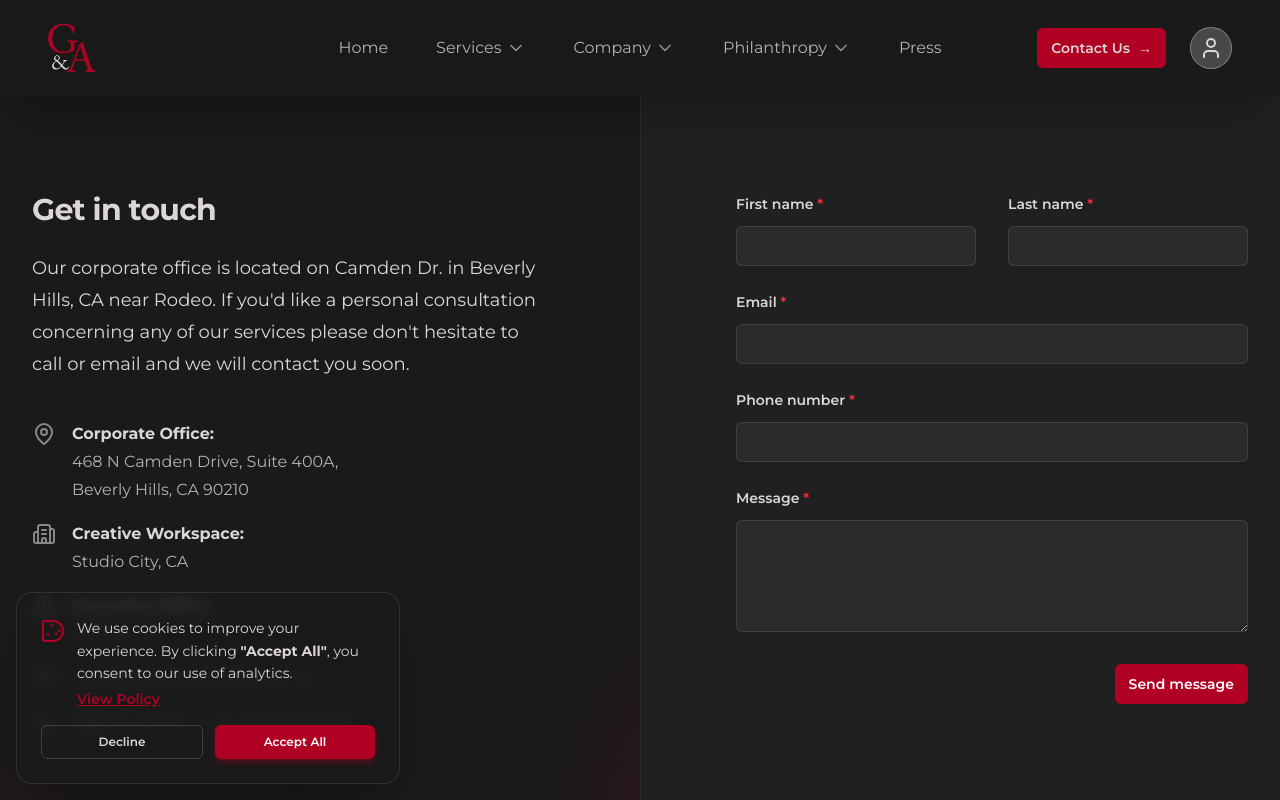
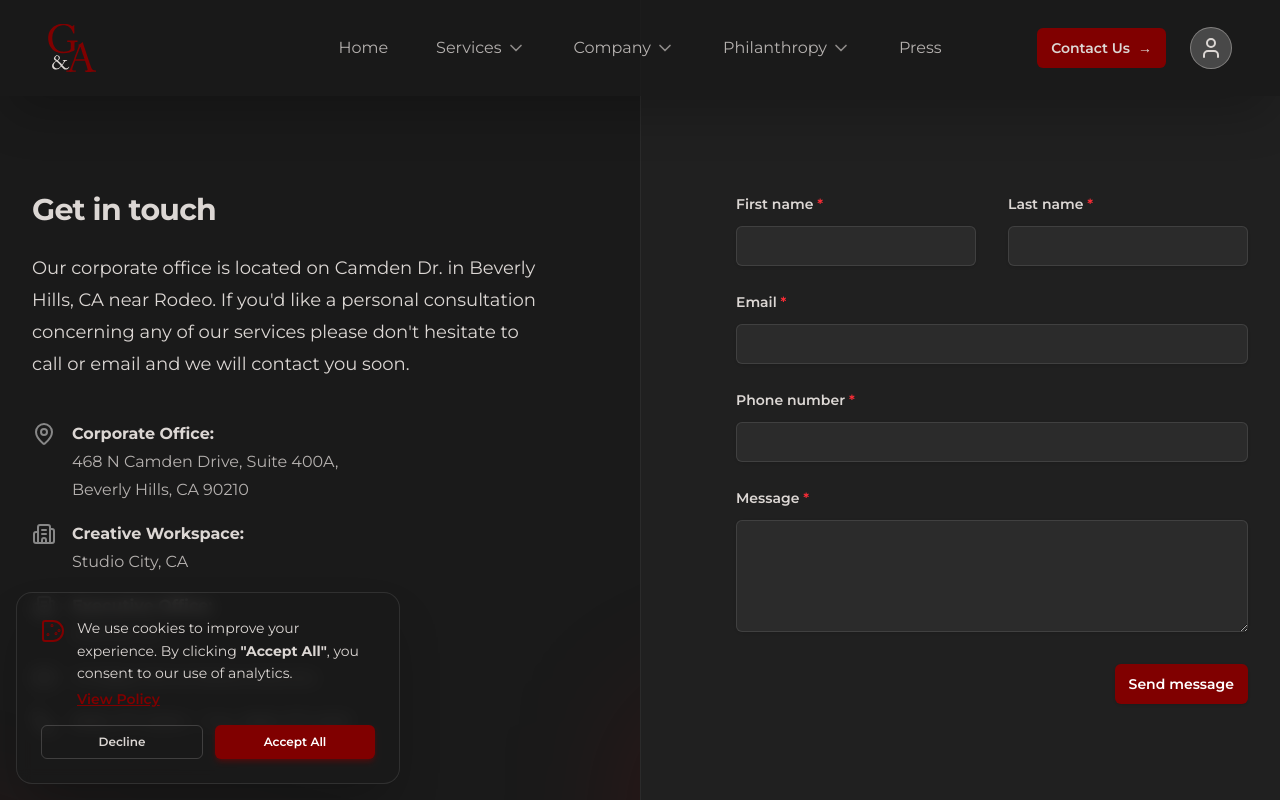
Before and after one commit to lmmiguelgo/g-a, a Next.js app: page /contact in a window 1280 px wide. Shown: the top 800 px of the page. Built offline with nearby package versions, Linux system fonts and the light colour scheme; what tailwindcss-animated would draw is missing.

Commit message:
Dark theme mode

```diff
--- a/src/app/(pages)/pages.css
+++ b/src/app/(pages)/pages.css
@@ -4,7 +4,7 @@
 :root {
   --background: #202020;
   --foreground: #DCD7D4;
-  --accent-primary: #b00024;
+  --accent-primary: #800000;
   --accent-secondary: #888888;
   --second-bg: #1A1A1A;
 }
--- a/src/app/globals.css
+++ b/src/app/globals.css
@@ -4,7 +4,7 @@
 :root {
   --background: #202020;
   --foreground: #DCD7D4;
-  --accent-primary: #b00024;
+  --accent-primary: #800000;
   --accent-secondary: #888888;
   --second-bg: #1A1A1A;
 }
--- a/src/components/ui/hero-bg/hero-bg.tsx
+++ b/src/components/ui/hero-bg/hero-bg.tsx
@@ -5,7 +5,7 @@ const HeroBg = () => {
   return (
     <div  className="fixed w-full h-screen overflow-hidden flex items-end ">
 
-      <Image id="main-background" className="w-full h-full pointer-events-none object-contain scale-600 lg:scale-none  lg:object-cover lg:object-center -translate-x-240 lg:translate-0  " src={Pic.Background} alt="Background"
+      <Image id="main-background" className="w-full h-full pointer-events-none object-contain scale-600 lg:scale-none   lg:object-cover lg:object-center -translate-x-240 lg:translate-0  " src={Pic.Background} alt="Background"
       loading="eager" />
 
 
```
Also changed, not shown: src/assets/square-logo.svg, src/assets/wide-logo.svg.
